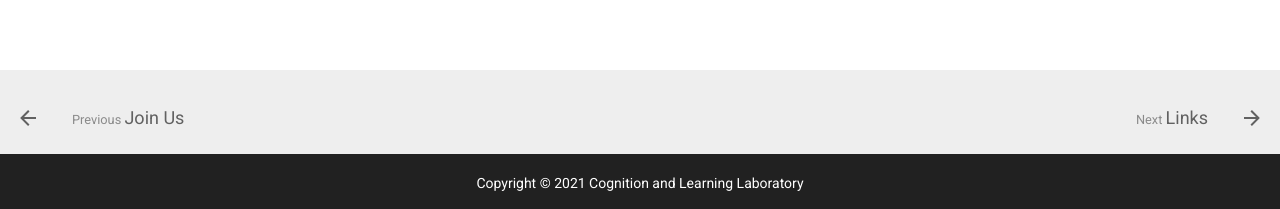
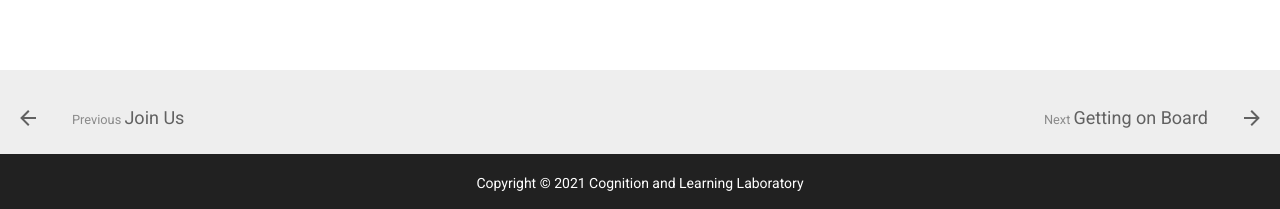
Before and after one commit to shivanya-chandra/pcllab.github.io, an MkDocs documentation site: the page built from docs/handbook/index.md, in a window 1280 px wide. Shown: the part 688-897 px from the top of the page. Built offline with MkDocs 1.6.1 and Material for MkDocs 9.7.7, drawn with Linux system fonts in a browser that asks for light colours.

Commit message:
chore: misc style changes

```diff
--- a/docs/css/baseline.css
+++ b/docs/css/baseline.css
@@ -8,11 +8,12 @@
 
   --pcllab-light-bg-color: #eeeeee;
   --pcllab-light-fg-color: #616161;
+  --pcllab-active-link-color:#d2b063;
 }
 
 /* Theme Overrides */
 [data-md-color-primary="black"] {
-  --md-typeset-a-color: #d2b063;
+  --md-typeset-a-color: var(--pcllab-active-link-color);
 
   --md-footer-bg-color: var(--pcllab-light-bg-color);
   --md-footer-fg-color: var(--pcllab-light-fg-color);
@@ -21,7 +22,8 @@
   background-color: var(--pcllab-darker-bg-color);
 }
 [data-md-color-accent="amber"] {
-  --md-accent-fg-color: #e2ce58;
+  /* --md-accent-fg-color: #e2ce58; */
+  --md-accent-fg-color: #c7c7c7;
 }
 
 /* Typography Overrides */
--- a/docs/css/people.css
+++ b/docs/css/people.css
@@ -6,6 +6,9 @@
 }
 .people-row > * {
   flex: 1;
+}
+.people-row h4 {
+  font-weight: 500;
 }
 .people-img {
   object-fit: cover;
@@ -16,6 +19,7 @@
   max-width: 200px;
 }
 
+
 @media (min-width:576px) {
   .people-row {
     align-items: flex-start;
--- a/mkdocs.yml
+++ b/mkdocs.yml
@@ -38,7 +38,7 @@
   - Handbook:
       - Introduction:
           - Home: handbook/index.md
-          - Getting on Board: handbook/introductions/getting-on-board.md
+          - Getting on Board: handbook/introduction/getting-on-board.md
           - Links: handbook/introduction/links.md
           - Purpose: handbook/introduction/purpose.md
           - Funding: handbook/introduction/funding.md
```
